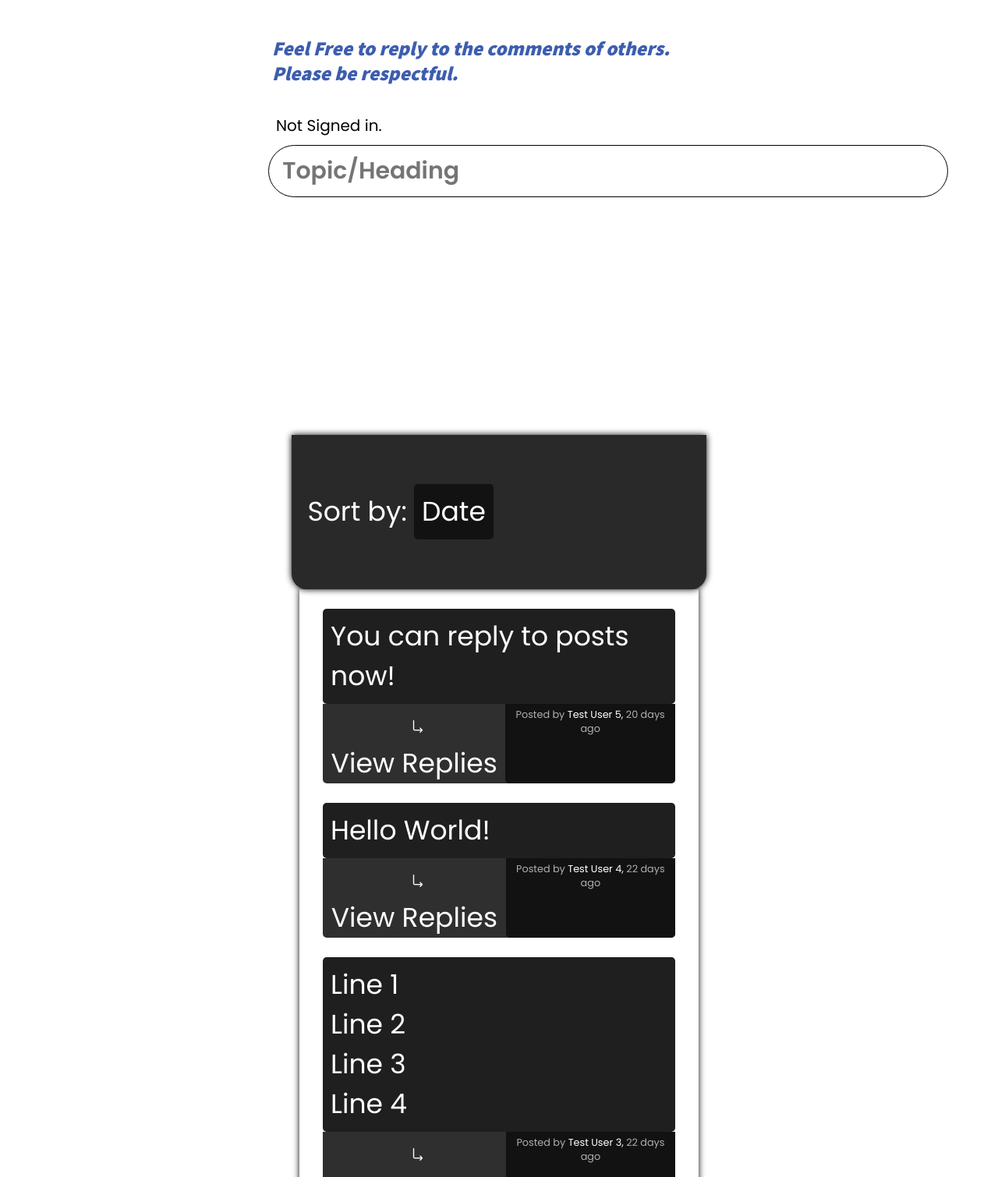
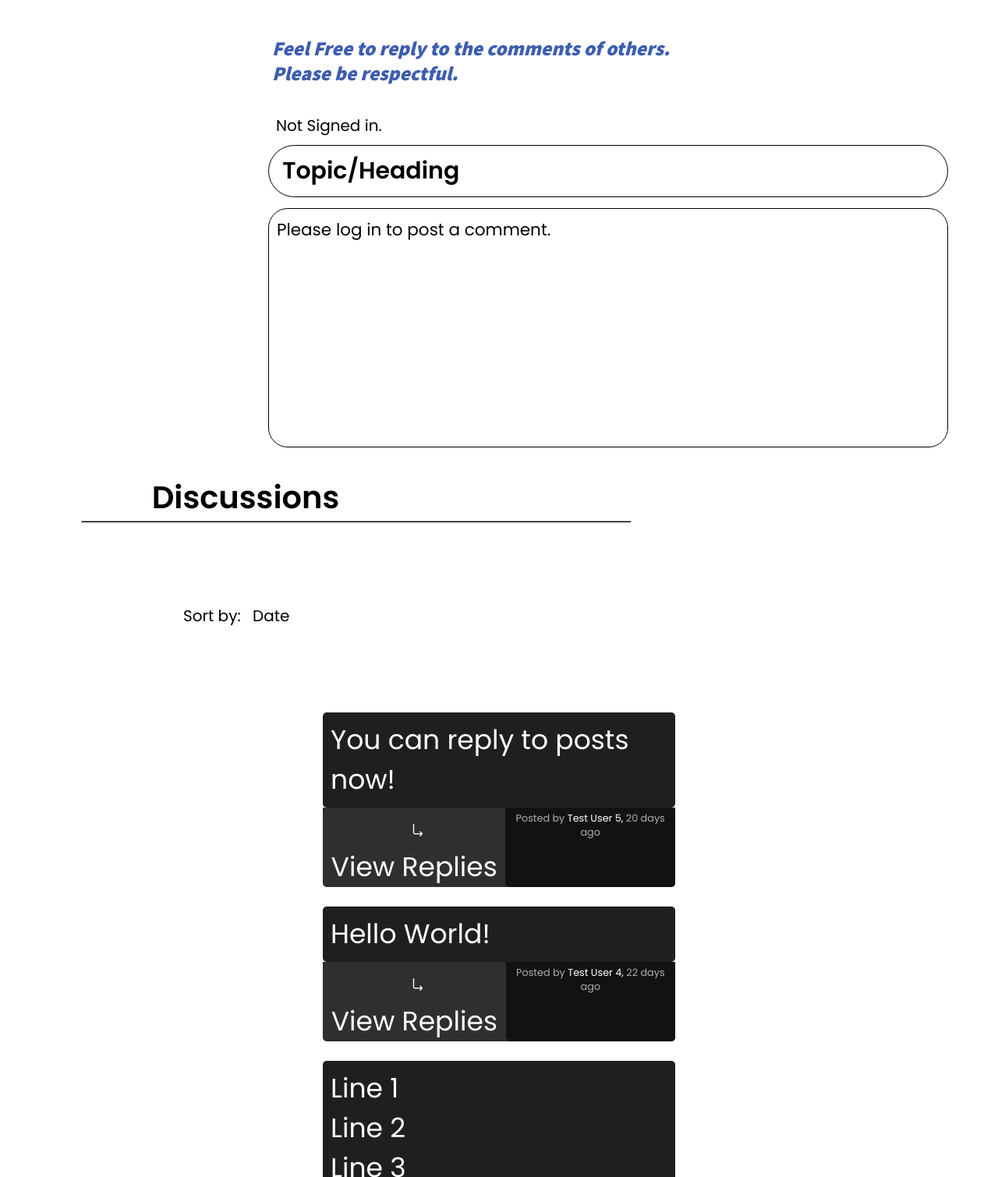
Before and after one commit to yih0nk/Solve-XChange-Website, a Flask app: page /forum in a window 1280 px wide. Shown: the part 506-2016 px from the top of the page at 78% size. Run offline with Flask 3, Linux system fonts and the light colour scheme; data comes from the database, SQL or seed files in the repository; both versions use the stored data as it was after the commit.

Commit message:
continued to work on displayed info

```diff
--- a/static/css/forum.css
+++ b/static/css/forum.css
@@ -1,11 +1,11 @@
 #post-form {
-    background-color: white;
-    color: var(--dark-main-colour);
+    color: white;
     border-radius: 0 0 0 0;
     position: relative;
     margin: 0 auto;
     margin-top: -20px;
     width: 40vw;
+    padding-bottom: 20px;
 }
 
 #username {
@@ -25,14 +25,13 @@
 
 #comments {
     background-color: white;
-    box-shadow: 0 0 .5rem var(--shadow-colour);
-    color: var(--dark-main-colour);
+    color: white;
     transition: opacity 0.3s ease;
     position: relative;
     text-align: center;
     overflow-y: auto;
     margin: 0 auto;
-    height: 100%;
+    height: 700px;
     width: 40vw;
     opacity: 0;
     z-index: 0;
@@ -90,16 +89,13 @@
 }
 
 #sort-wrapper {
-    background-color: var(--dark-tertiary-colour);
-    box-shadow: 0 0 .5rem var(--shadow-colour);
-    color: var(--dark-main-colour);
-    border-radius: 0 0 1dvh 1dvh;
+    background-color: white;
     align-items: center;
     position: relative;
     text-align: center;
     margin: 0 auto;
     display: flex;
-    width: 41.5vw;
+    width: 850px;
     height: 10vh;
     z-index: 1;
 }
@@ -214,5 +210,79 @@
     width: 850px;
     font-size: 30px;
     font-weight: 600;
+    letter-spacing: 0.01px;
     margin-left: -40px;
+    color: black;
 }
+
+#content{
+    border-color: black;
+    border-radius: 25px;
+    font-size: 21.5px;
+    width: 850px;
+    height: 285px;
+    margin-left: -40px;
+    color: black;
+}
+
+::placeholder{
+    color: black;
+}
+
+#post-submit{
+    color: black;
+}
+
+#discussion{
+    color: black;
+    text-align: center;
+    margin-left: -650px;
+    font-size: 40px;
+    font-weight: 900;
+}
+
+.line{
+    width: 36.5%;
+    height: 1px;
+    margin-right: 470px;
+    margin-top: 0px;
+    background-color: black
+}
+
+#sort-display{
+    color: black;
+    background-color: white;
+    font-size: 20px;
+}
+.dropdown-values{
+    color: white;
+}
+
+#sort-by-display{
+    color: black;
+    background-color: white;
+}
+
+#sort-by{
+    border-color: black;
+}
+
+#post-button{
+    color: black;
+}
+
+#extra-wrapper{
+    color: black;
+    align-items: center;
+    position: relative;
+    text-align: center;
+    margin: 0 auto;
+    border-radius: 10px;
+    background-color: rgb(217, 238, 253);
+    width: 1400px;
+}
+
+#extra-title{
+    font-size: 36px;
+    font-weight: 900;
+}
--- a/templates/forum.html
+++ b/templates/forum.html
@@ -40,16 +40,22 @@
         <div id = "post-topic">
             <textarea id='topic' name='topic' wrap="soft" rows="1" placeholder="&nbsp;Topic/Heading"></textarea>
         </div>
-        <textarea id="content" wrap="soft" name="content" rows="5" placeholder="Type in your ideas here..."></textarea>
+        <div>
+            <textarea id="content" wrap="soft" name="content" rows="5" placeholder="&nbsp;Type in your ideas here..."></textarea>
+        </div>
         <input type="hidden" id="channel-input" name="channel" value="{{channel_id}}">
-       <div style="text-align:right">
+       <div id="post-button">
             <input id="post-submit" type="submit" value="Post!">
         </div>
     </form>
 </section>
+<div id="discussion">
+    <label>Discussions</label>
+    <hr class="line">
+</div>
 <section id="sort-wrapper">
     <form id="sort-form" class="wrapper split" action="/comments" method="POST">
-        <div>
+        <div id="sort-display">
             Sort by: <div id="sort-by" class="dropdown inline">
                 <p id="sort-by-display" class="dropdown-selected">{{ sort | capitalize }}</p>
                 <div class="dropdown-values">
@@ -104,6 +110,11 @@
     </div>
     {% endfor %}
 </section>
+<section id="extra-wrapper">
+    <div id="extra-title">
+        <label>Inspired? Take Action Today!</label>
+    </div>
+</section>
 
 <script src="{{ url_for('static', filename='js/forum.js') }}" defer></script>
 {% endblock %}
```
Also changed, not shown: instance/database.db.
